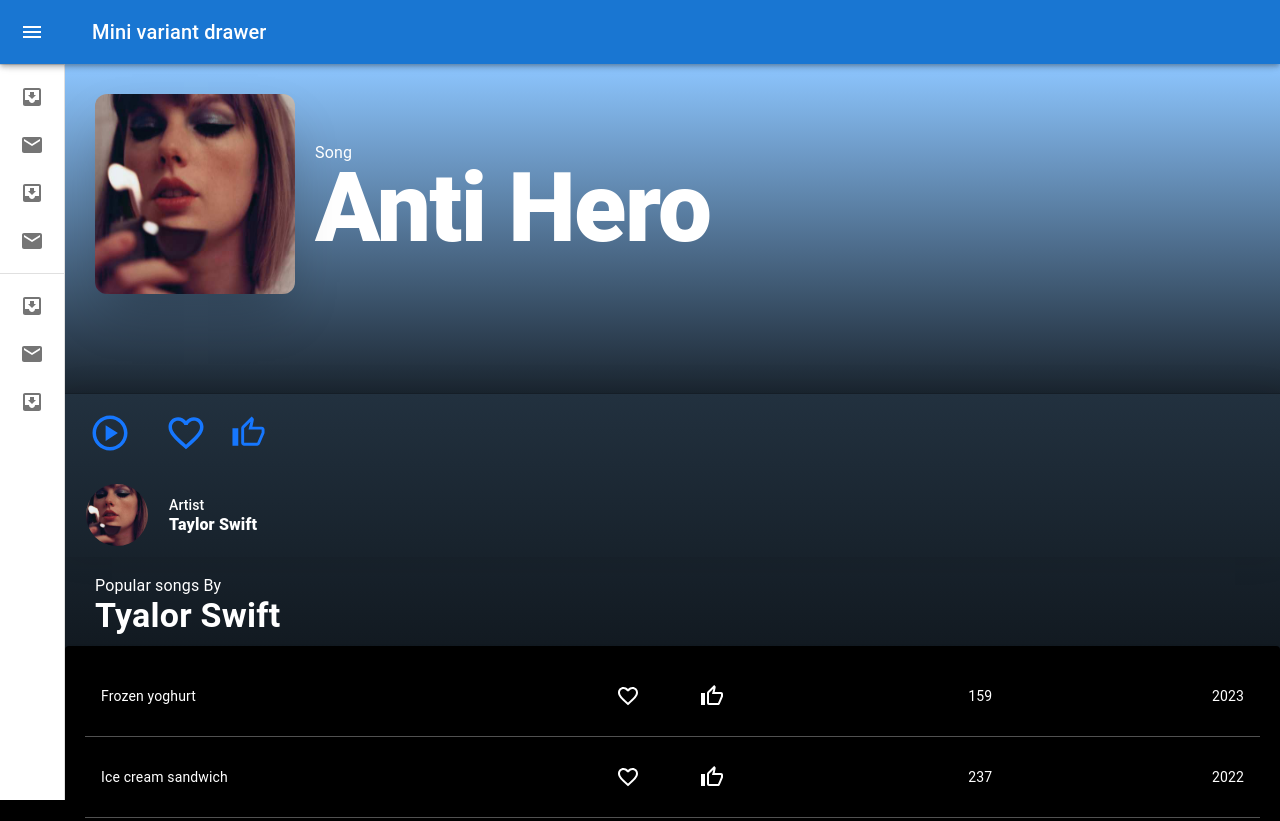
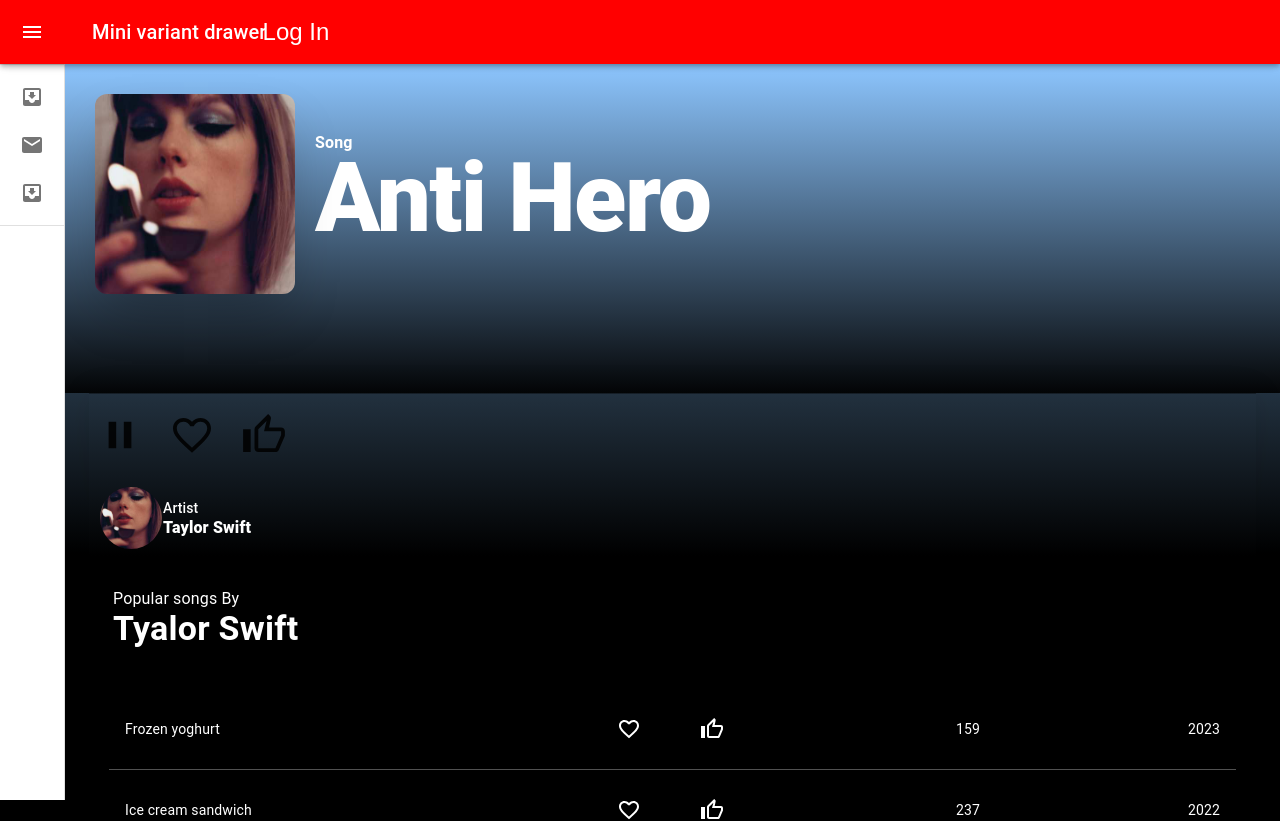
Before and after one commit to kirtan517/MusicPlayer, a React (Create React App) app in the folder music_player_ui/: page /song in a window 1280 px wide. Shown: the top 821 px of the page. Built offline with nearby package versions, Linux system fonts and the light colour scheme.

Commit message:
splited the css file

```diff
--- a/music_player_ui/package.json
+++ b/music_player_ui/package.json
@@ -7,6 +7,7 @@
     "@material-table/core": "^6.1.13",
     "@material-ui/core": "^4.12.4",
     "@pankod/refine-antd": "^4.7.3",
+    "@reduxjs/toolkit": "^1.9.3",
     "@testing-library/jest-dom": "^5.16.5",
     "@testing-library/react": "^13.4.0",
     "@testing-library/user-event": "^13.5.0",
@@ -15,6 +16,7 @@
     "react": "^18.2.0",
     "react-dom": "^18.2.0",
     "react-image-and-background-image-fade": "^1.0.8",
+    "react-redux": "^8.0.5",
     "react-router-dom": "^6.8.1",
     "react-scripts": "5.0.1",
     "react-virtuoso": "^4.1.0",
--- /dev/null
+++ b/music_player_ui/src/components/Song/nameUiComponenet.tsx
@@ -0,0 +1,23 @@
+import { Container, Typography, Grid } from "@material-ui/core";
+
+const NameUiComponent = ({ typeName,typeVariant,typeFontWeight, name,nameFontWeight,top,nameVariant }: any) => {
+  return (
+    <>
+      <Typography
+        variant= {typeVariant}
+        style={{ position: "relative", top: top , zIndex: "1rem", fontWeight : typeFontWeight  }}
+      >
+        {typeName}
+      </Typography>
+      <Typography
+        variant= {nameVariant}
+        style={{ zIndex: "-1rem", fontWeight: nameFontWeight }}
+      >
+        {name}
+      </Typography>
+    </>
+  );
+};
+
+
+export default NameUiComponent;
--- a/music_player_ui/src/components/Song/songComponent.css
+++ b/music_player_ui/src/components/Song/songComponent.css
@@ -0,0 +1,80 @@
+.songDescription {
+  background: rgba(0, 0, 0, 0);
+  box-shadow: 0 0px 30px rgba(0, 0, 0, 0.1);
+  border-top: 1px solid rgba(0, 0, 0, 0.39);
+  padding: 0;
+}
+.songButton-grid {
+  padding: 10px 0px;
+  margin: 0px 0px;
+}
+.songDescription-space {
+  padding: 0.5em;
+}
+.songDescription-button {
+  margin: 10px 10px;
+  font-size: 3em;
+  width: fit-content;
+  height: fit-content;
+  border: rgba(0, 0, 0, 0);
+  border-radius: 50%;
+}
+.songImage-container {
+  background-image: linear-gradient(to bottom, #8dc6ff, #000000 75%);
+  margin: 0;
+  height: 450px;
+  z-index: -1px;
+  padding: 30px 30px;
+  display: flex;
+  position: relative;
+}
+.songImage {
+  box-shadow: rgba(0, 0, 0, 0.25) 0px 25px 50px -12px;
+  border-radius: 12px;
+}
+.songImageDiscription {
+  display: block;
+  flex-direction: column;
+  color: white;
+  font-weight: bold;
+  padding: 20px 20px;
+  height: 200px;
+  justify-content: center;
+  align-items: center;
+}
+.songDescriptionTableContainer {
+  z-index: 1px;
+  position: relative;
+  display: inline-block;
+  margin: -10% 0px;
+  padding: 0px 0px;
+  background-image: linear-gradient(to bottom, #22313f, #000000 12%);
+  height: 85%;
+  backdrop-filter: blur(7.6px);
+  -webkit-backdrop-filter: blur(11.6px);
+  width: 100%;
+
+}
+.songTableHeading {
+  color: white;
+  font-weight: bold;
+  padding: 20px 20px;
+  margin: 0px 0px;
+
+}
+.songArtistTags {
+  display: flex;
+  flex-direction: column;
+  justify-content: center;
+  color: white;
+  font-weight: bold;
+
+}
+.songIcon {
+  font-size: large;
+  transform: scale(1.9);
+}
+.songArtistContainer{
+  padding: 10px 10px;
+  margin: 0px 0px;
+}
--- a/music_player_ui/src/components/Song/songComponent.tsx
+++ b/music_player_ui/src/components/Song/songComponent.tsx
@@ -1,23 +1,30 @@
 import {
 	AntDesignOutlined,
+	HeartFilled,
 	HeartOutlined,
 } from "@ant-design/icons";
 import { Avatar, Button, Image, Space } from "antd";
 import { SizeType } from "antd/es/config-provider/SizeContext";
 import { useState } from "react";
-import { Container, Typography, Grid } from "@material-ui/core";
+import { Container, Typography, Grid, IconButton } from "@material-ui/core";
 import TS from "../../images/TS.png";
 import "./songComponent.css";
 import CustomizedTables from "./Table";
 import { ThemeProvider, createTheme } from "@mui/material/styles";
 import CssBaseline from "@mui/material/CssBaseline";
 import FavoriteBorderOutlinedIcon from "@mui/icons-material/FavoriteBorderOutlined";
-import ThumbUpOutlinedIcon from '@mui/icons-material/ThumbUpOutlined';
-import PlayCircleOutlinedIcon from '@mui/icons-material/PlayCircleOutlined';
-
+import ThumbUpOutlinedIcon from "@mui/icons-material/ThumbUpOutlined";
+import FavoriteIcon from "@mui/icons-material/Favorite";
+import PauseIcon from "@mui/icons-material/Pause";
+import PlayArrowIcon from "@mui/icons-material/PlayArrow";
+import NameUiComponent from "./nameUiComponenet";
+import ThumbUpIcon from "@mui/icons-material/ThumbUp";
 
 const SongComponent = () => {
 	const [size, setSize] = useState<SizeType>("large");
+	const [wishlist, setWishlist] = useState(false);
+	const [like, setLike] = useState(false);
+	const [play, setPlay] = useState(false);
 
 	const darkTheme = createTheme({
 		palette: {
@@ -26,210 +33,112 @@
 	});
 
 	const SongDescription = (
-    <Container
-      component="main"
-      maxWidth="xl"
-      style={{
-        background: "rgba(0, 0, 0, 0.0)",
-        boxShadow: "0 0px 30px rgba(0, 0, 0, 0.1)",
-        borderTop: "1px solid rgba(0, 0, 0, 0.39)",
-        padding: "0",
-      }}
+			<Grid container className="songDescription">
+				<Grid item xs={12} sm={12} className="songButton-grid">
+					<Space size="large" className="songDescription-space">
+						<IconButton
+							aria-label="like"
+							className="songDescription-button"
+							color="inherit"
+							onClick={() => setPlay(!play)}
 						>
-      <Grid container>
-        <Grid
-          item
-          xs={12}
-          sm={12}
-          style={{ padding: "0px 0px", margin: "0px 0px" }}
+							{play ? (
+								<PlayArrowIcon className="songIcon" />
+							) : (
+								<PauseIcon className="songIcon" />
+							)}
+						</IconButton>
+
+						<IconButton
+							aria-label="like"
+							className="songDescription-button"
+							color="inherit"
+							onClick={() => setWishlist(!wishlist)}
 						>
-          <Space size="large" style={{ padding: "1em" }}>
-            <Button
-              type="primary"
-              shape="circle"
-              block={true}
-              icon={<PlayCircleOutlinedIcon style={{ fontSize: "inherit" }} />}
-              size={size}
-              ghost={true}
-              style={{
-                margin: "0px 10px",
-                fontSize: "3em",
-                width: "fit-content",
-                height: "fit-content",
-                border: "rgba(0,0,0, 0.0)",
-                borderRadius: "50%",
-              }}
-            />
+							{wishlist ? (
+								<FavoriteIcon className="songIcon" />
+							) : (
+								<FavoriteBorderOutlinedIcon className="songIcon" />
+							)}
+						</IconButton>
 
-            <Button
-              type="primary"
-              shape="circle"
-              icon={<FavoriteBorderOutlinedIcon style={{ fontSize: "inherit" }} />}
-              size={size}
-              ghost={true}
-              style={{
-                margin: 0,
-                fontSize: "3em",
-                width: "fit-content",
-                height: "fit-content",
-                border: "rgba(0,0,0, 0.0)",
-                borderRadius: "50%",
-              }}
-            />
-            {false && (
-              <Button
-                type="primary"
-                shape="circle"
-                icon={<HeartOutlined style={{ fontSize: "inherit" }} />}
-                size={size}
-              />
+						<IconButton
+							aria-label="like"
+							className="songDescription-button"
+							color="inherit"
+							onClick={() => setLike(!like)}
+						>
+							{like ? (
+								<ThumbUpIcon className="songIcon" />
+							) : (
+								<ThumbUpOutlinedIcon className="songIcon" />
 							)}
-            <Button
-              type="primary"
-              shape="round"
-              icon={<ThumbUpOutlinedIcon style={{ fontSize: "inherit" }} />}
-              size={size}
-              ghost={true}
-              style={{
-                margin: 0,
-                fontSize: "2.5em",
-                width: "fit-content",
-                height: "fit-content",
-                border: "rgba(0,0,0, 0.0)",
-                borderRadius: "50%",
-              }}
-            ></Button>
+						</IconButton>
 					</Space>
 				</Grid>
-        <Grid item xl={12} xs={12} style={{ display: "flex" }}>
+				<Grid container xl={12} xs={12} className="songArtistContainer">
+					<Grid item>
 						<Avatar
 							size={{ xs: 24, sm: 24, md: 32, lg: 40, xl: 64, xxl: 80 }}
 							icon={<AntDesignOutlined />}
 							src={TS}
-            style={{ margin: "10px 20px" }}
+							style={{ margin: "0px 0px" }}
 						/>
-          <div
-            style={{
-              display: "flex",
-              flexDirection: "column",
-              justifyContent: "center",
-              color: "white",
-              fontWeight: "bold",
-            }}
-          >
-            <Typography
-              variant="subtitle2"
-              style={{ position: "relative", top: "5px", zIndex: "1rem" }}
-            >
-              Artist
-            </Typography>
-            <Typography variant="subtitle1" style={{ fontWeight: "bolder" }}>
-              Taylor Swift
-            </Typography>
-          </div>
+					</Grid>
+					<Grid item className="songArtistTags">
+							<NameUiComponent
+								typeName="Artist"
+								typeVariant="subtitle2"
+								typeFontWeight="light"
+								name="Taylor Swift"
+								nameFontWeight="bolder"
+								top="5px"
+								nameVariant="subtitle1"
+							/>
 					</Grid>
 				</Grid>
-    </Container>
+			</Grid>
 	);
 
 	return (
-    <Container maxWidth = "xl" style = {{margin : "0px 0px" ,padding : "0px 0px" , width : "100%" }} >
 		<Container
-        component="main"
-        style={{
-          backgroundImage: "linear-gradient(to bottom, #8dc6ff, #000000 90%)",
-          margin: "0",
-          height: "450px",
-          zIndex: "-1px",
-          padding: "30px 30px",
-          display: "flex",
-          position : "relative",
-        }}
 			maxWidth="xl"
+			style={{ margin: "0px 0px", padding: "0px 0px", width: "100%" }}
 		>
+			<Grid container component="main" className="songImage-container">
 				<Image
 					width={200}
 					height={200}
 					src={TS}
 					preview={false}
-          style={{
-            boxShadow: "rgba(0, 0, 0, 0.25) 0px 25px 50px -12px",
-            borderRadius: "12px",
-          }}
+					className="songImage"
 				/>
-        <div
-          style={{
-            display: "flex",
-            flexDirection: "column",
-            color: "white",
-            fontWeight: "bold",
-            padding: "10px 20px",
-            height: "200px",
-            justifyContent: "center",
-          }}
-        >
-          <Typography
-            variant="subtitle1"
-            style={{ position: "relative", top: "15px", zIndex: "1rem" }}
-          >
-            Song
-          </Typography>
-          <Typography
-            variant="h1"
-            className="nameOfSong"
-            style={{ zIndex: "-1rem", fontWeight: "bolder" }}
-          >
-            Anti Hero
-          </Typography>
-        </div>
-      </Container>
-      <Container
-        style={{
-          zIndex: "1px",
-          position: "relative",
-          display : "inline-block",
-          margin: "-10% 0px",
-          padding: "0px 0px",
-          backgroundImage: "linear-gradient(to bottom,#22313f , #000000 40%)",
-          height: "85%",
-          backdropFilter: "blur(7.6px)",
-          WebkitBackdropFilter: "blur(11.6px)",
-          width : "100%",
-        }}
-        maxWidth="xl"
-      >
+				<Grid item className="songImageDiscription">
+					<NameUiComponent
+						typeName="Song"
+						typeVariant="subtitle1"
+						typeFontWeight="bold"
+						name="Anti Hero"
+						nameFontWeight="bolder"
+						top="15px"
+						nameVariant="h1"
+					/>
+				</Grid>
+			</Grid>
+			<Container className="songDescriptionTableContainer" maxWidth="xl">
 				{SongDescription}
 
-        <div
-          style={{
-            display: "flex",
-            flexDirection: "column",
-            color: "white",
-            fontWeight: "bold",
-            padding: "0px 20px",
-            margin: "10px 10px",
-            justifyContent: "center",
-          }}
-        >
-          <Typography
-            variant="subtitle1"
-            style={{
-              position: "relative",
-              top: "5px",
-              zIndex: "1rem",
-              fontWeight: "lighter",
-            }}
-          >
-            Popular songs By
-          </Typography>
-          <Typography
-            variant="h4"
-            className="nameOfSong"
-            style={{ zIndex: "-1rem", fontWeight: "bold" }}
-          >
-            Tyalor Swift
-          </Typography>
-        </div>
+				<Container className="songTableHeading" maxWidth="xl">
+					<NameUiComponent
+						typeName="Popular songs By"
+						typeVariant="subtitle1"
+						typeFontWeight="lighter"
+						name="Tyalor Swift"
+						nameFontWeight="bold"
+						top="5px"
+						nameVariant="h4"
+					/>
+				</Container>
 
 				<ThemeProvider theme={darkTheme}>
 					<CssBaseline />
--- a/music_player_ui/src/components/basicLayout/navBar2.tsx
+++ b/music_player_ui/src/components/basicLayout/navBar2.tsx
@@ -18,6 +18,9 @@
 import InboxIcon from "@mui/icons-material/MoveToInbox";
 import MailIcon from "@mui/icons-material/Mail";
 import * as React from "react";
+import { useSelector, useDispatch } from "react-redux";
+import { RootState } from "../../store";
+import { login, logout } from "../../store/user";
 
 const drawerWidth = 240;
 
@@ -90,9 +93,13 @@
 	}),
 }));
 
-export default function NavBar2({ children }): JSX.Element {
+export default function NavBar2({ children }: any): JSX.Element {
 	const theme = useTheme();
 	const [open, setOpen] = React.useState(false);
+	const isUserLogedIn = useSelector(
+		(state: RootState) => state.user.isUserLogedIn
+	);
+	const dispatch = useDispatch();
 
 	const handleDrawerOpen = () => {
 		setOpen(true);
@@ -103,9 +110,9 @@
 	};
 
 	return (
-    <Box sx={{ display: "flex" , background : "black" }}>
+		<Box sx={{ display: "flex", background: "black" }}>
 			<CssBaseline />
-      <AppBar position="fixed" open={open}>
+			<AppBar position="fixed" open={open} style={{ background: "red" }}>
 				<Toolbar>
 					<IconButton
 						color="inherit"
@@ -122,6 +129,20 @@
 					<Typography variant="h6" noWrap component="div">
 						Mini variant drawer
 					</Typography>
+					<IconButton
+						color="inherit"
+						aria-label="open drawer"
+						onClick={() =>
+							isUserLogedIn ? dispatch(logout()) : dispatch(login())
+						}
+						edge="start"
+						sx={{
+							marginRight: 5,
+							...(open && { display: "none" }),
+						}}
+					>
+						{isUserLogedIn ? "Log Out" : "Log In"}
+					</IconButton>
 				</Toolbar>
 			</AppBar>
 			<Drawer variant="permanent" open={open}>
@@ -136,7 +157,7 @@
 				</DrawerHeader>
 				<Divider />
 				<List>
-          {["Inbox", "Starred", "Send email", "Drafts"].map((text, index) => (
+					{["Home", "Favourites", "Search"].map((text, index) => (
 						<ListItem key={text} disablePadding sx={{ display: "block" }}>
 							<ListItemButton
 								sx={{
@@ -160,32 +181,8 @@
 					))}
 				</List>
 				<Divider />
-        <List>
-          {["All mail", "Trash", "Spam"].map((text, index) => (
-            <ListItem key={text} disablePadding sx={{ display: "block" }}>
-              <ListItemButton
-                sx={{
-                  minHeight: 48,
-                  justifyContent: open ? "initial" : "center",
-                  px:3,
-                }}
-              >
-                <ListItemIcon
-                  sx={{
-                    minWidth: 0,
-                    mr: open ? 3 : "auto",
-                    justifyContent: "center",
-                  }}
-                >
-                  {index % 2 === 0 ? <InboxIcon /> : <MailIcon />}
-                </ListItemIcon>
-                <ListItemText primary={text} sx={{ opacity: open ? 1 : 0 }} />
-              </ListItemButton>
-            </ListItem>
-          ))}
-        </List>
 			</Drawer>
-      <Box component="main" sx={{ flexGrow: 1, p: 0 , m : 0 }} maxWidth= "100%">
+			<Box component="main" sx={{ flexGrow: 1, p: 0, m: 0 }} maxWidth="100%">
 				<DrawerHeader />
 				{children}
 			</Box>
--- /dev/null
+++ b/music_player_ui/src/store/index.tsx
@@ -0,0 +1,6 @@
+import { configureStore } from "@reduxjs/toolkit";
+import userSlice from "./user";
+
+const store = configureStore({ reducer: { user: userSlice.reducer } });
+export type RootState = ReturnType<typeof store.getState>
+export default store;
--- /dev/null
+++ b/music_player_ui/src/store/user.tsx
@@ -0,0 +1,24 @@
+import { createSlice } from "@reduxjs/toolkit";
+
+interface InitialUserStateInterface {
+  isUserLogedIn: boolean;
+}
+const initialUserState: InitialUserStateInterface = {
+  isUserLogedIn: false,
+};
+
+const userSlice = createSlice({
+  name: "user",
+  initialState: initialUserState,
+  reducers: {
+    login: (state) => {
+      return { ...state, isUserLogedIn: true };
+    },
+    logout: (state) => {
+      return { ...state, isUserLogedIn: false };
+    },
+  },
+});
+
+export const {login,logout} = userSlice.actions;
+export default userSlice;
```
Also changed, not shown: music_player_ui/src/App.tsx (+8 -1 lines), 1 other file (tests, documents, lock files or other folders). Lines whose indentation alone changed are shown as unchanged.
